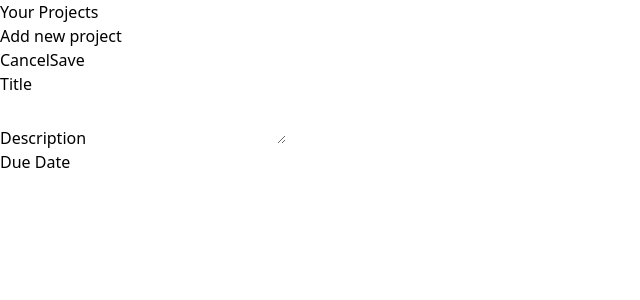
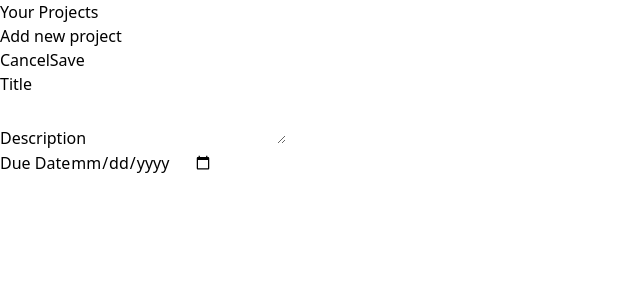
Before and after one commit to onkarsherkar/project-management, a React (Vite) app: page / in a window 1280 px wide. Both pictures are taken after a click on the button "Add new project". Shown: the top 300 px of the page, without its empty margins (0-640 px from the left). Built offline with nearby package versions, Linux system fonts and the light colour scheme.

Commit message:
Collecting User input and ref

```diff
--- a/src/App.jsx
+++ b/src/App.jsx
@@ -18,10 +18,25 @@
     });
   }
 
+  function handleAddProject(projectData) {
+    setProjectsState((prevState) => {
+      const newProject = {
+        ...projectData,
+        id: Math.random(),
+      };
+      return {
+        ...prevState,
+        projects: [...prevState.projects, newProject],
+      };
+    });
+  }
+
+  console.log(projectsState);
+
   let content;
 
   if (projectsState.selectedProjectId === null) {
-    content = <NewProject />;
+    content = <NewProject onAdd={handleAddProject} />;
   } else if (projectsState.selectedProjectId === undefined) {
     content = <NoProjectSelected onStartAddProject={handleStartAddProject} />;
   }
--- a/src/components/NewProject.jsx
+++ b/src/components/NewProject.jsx
@@ -1,5 +1,24 @@
+import { useRef } from "react";
+
 import Input from "./Input";
-export default function NewProject() {
+export default function NewProject({ onAdd }) {
+  const title = useRef();
+  const description = useRef();
+  const dueDate = useRef();
+
+  function handleSave() {
+    const enteredTitle = title.current.value;
+    const enteredDescription = description.current.value;
+    const enteredDueDate = dueDate.current.value;
+
+    //validation
+    onAdd({
+      title: enteredTitle,
+      description: enteredDescription,
+      dueDate: enteredDueDate,
+    });
+  }
+
   return (
     <div className="w-[35rem] mt-16">
       <menu className="flex items-center justify-end gap-4 my-4">
@@ -7,15 +26,18 @@
           <button className="text-stone-800 hover:text-stone-950">
             Cancel
           </button>
-          <button className="px-6 py-2 rounded-md bg-stone-800 text-stone-50 hover:bg-stone-950">
+          <button
+            className="px-6 py-2 rounded-md bg-stone-800 text-stone-50 hover:bg-stone-950"
+            onClick={handleSave}
+          >
             Save
           </button>
         </li>
       </menu>
       <div>
-        <Input label="Title" />
-        <Input label="Description" textarea={true} />
-        <Input label="Due Date" />
+        <Input type="text" ref={title} label="Title" />
+        <Input ref={description} label="Description" textarea={true} />
+        <Input type="date" ref={dueDate} label="Due Date" />
       </div>
     </div>
   );
--- a/src/components/ProjectsSidebar.jsx
+++ b/src/components/ProjectsSidebar.jsx
@@ -1,6 +1,6 @@
 import Button from "./Button";
 
-export default function ProjectsSidebar({onStartAddProject}) {
+export default function ProjectsSidebar({ onStartAddProject }) {
   return (
     <aside className="w-1/3 px-8 py-16 bg-stone-900 text-stone-50 md:w-72 rounded-r-xl">
       <h2 className="mb-8 font-bold uppercase md:text-xl text-stone-200">
```
